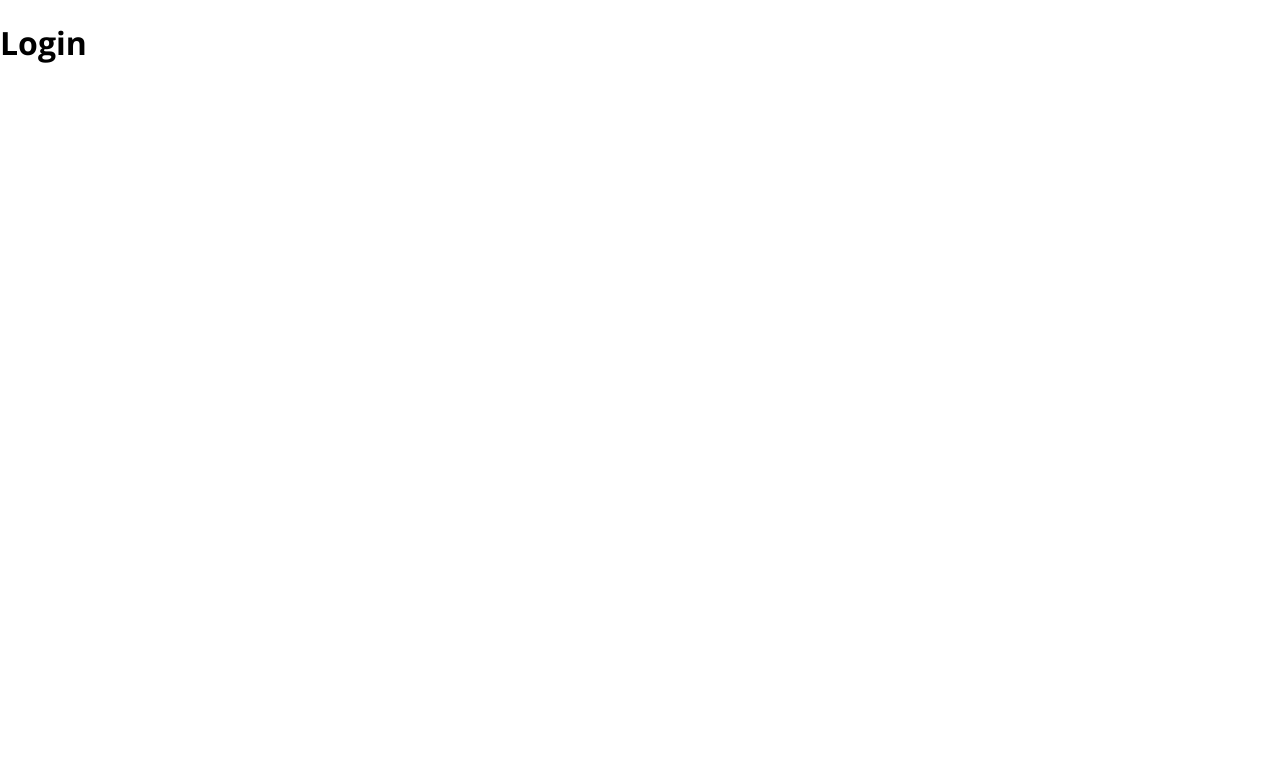
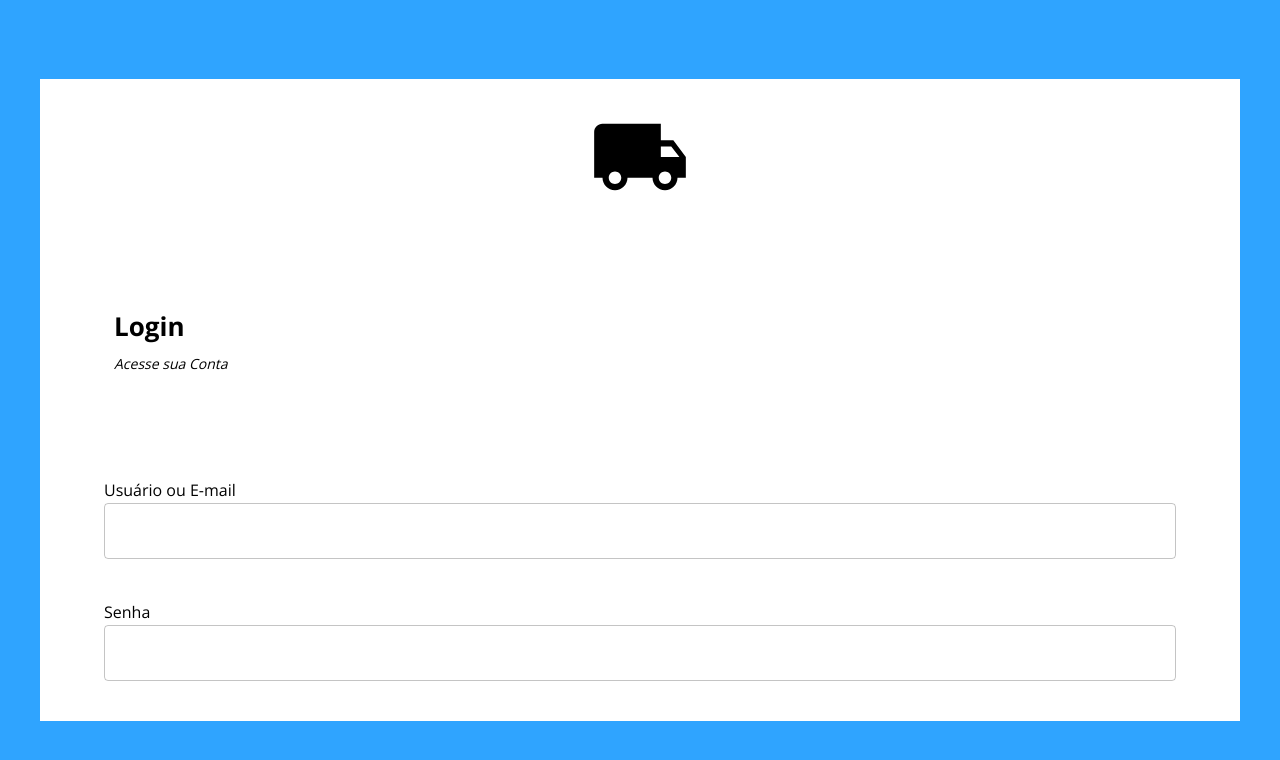
Before and after one commit to fernando-ss-soares/Express-Logger, a React (Vite) app: page / in a window 1280 px wide. Shown: the top 760 px of the page. Built offline with nearby package versions, Linux system fonts and the light colour scheme.

Commit message:
Foi criado a tela de Login

```diff
--- /dev/null
+++ b/src/components/button/Index.tsx
@@ -0,0 +1,12 @@
+interface PropsButton {
+    titleProps : String,
+    typeProps : any
+}
+
+export default function Button({ titleProps, typeProps } : PropsButton) {
+    return (
+        <button type={ typeProps }>
+            {titleProps}
+        </button>
+    )
+}
--- a/src/components/menu/Index.tsx
+++ b/src/components/menu/Index.tsx
@@ -1,4 +1,4 @@
-import React from "react";
+import "react";
 import { Link } from "react-router-dom"
 import { Container, Button, Tooltip, Divider} from "@mui/material"
 import IconDash from "@mui/icons-material/Dashboard"
--- a/src/pages/login/Index.tsx
+++ b/src/pages/login/Index.tsx
@@ -1,9 +1,29 @@
 import "react";
+import { Container, Box } from "@mui/material";
+import Logo from "@mui/icons-material/LocalShipping"
+import Title from "../../components/title/Index";
+import Input from "../../components/input/Index";
 
 export default function Login() {
     return (
-            <div style={{ display: 'flex', flexDirection: 'row'}}>
-                <h1>Login</h1>
+            <div style={{ display: 'flex', flexDirection: 'column', justifyContent: 'center', alignItems: 'center', width: '100%', minHeight: '100vh', backgroundColor: '#2FA4FF'}}>
+                <Container sx={{ backgroundColor: 'white' }}>
+
+                    <Box sx={{ padding: 1 }}>
+                        <Logo sx={{width:"100%", height:"100px", margin: "20px 0px"}}/>
+                    </Box>
+
+                    <Box sx={{ padding: 5 }}>
+                        <Title title={'Login'} subtitle={'Acesse sua Conta'}/>
+                    </Box>
+
+                    <Box sx={{ padding: 5, display: 'flex', flexDirection: 'column', gap: 5 }}>
+                        <Input label={'Usuário ou E-mail'} />
+                        <Input label={'Senha'} />
+                    </Box>
+
+                </Container>
+
             </div>
     )
 }
```
